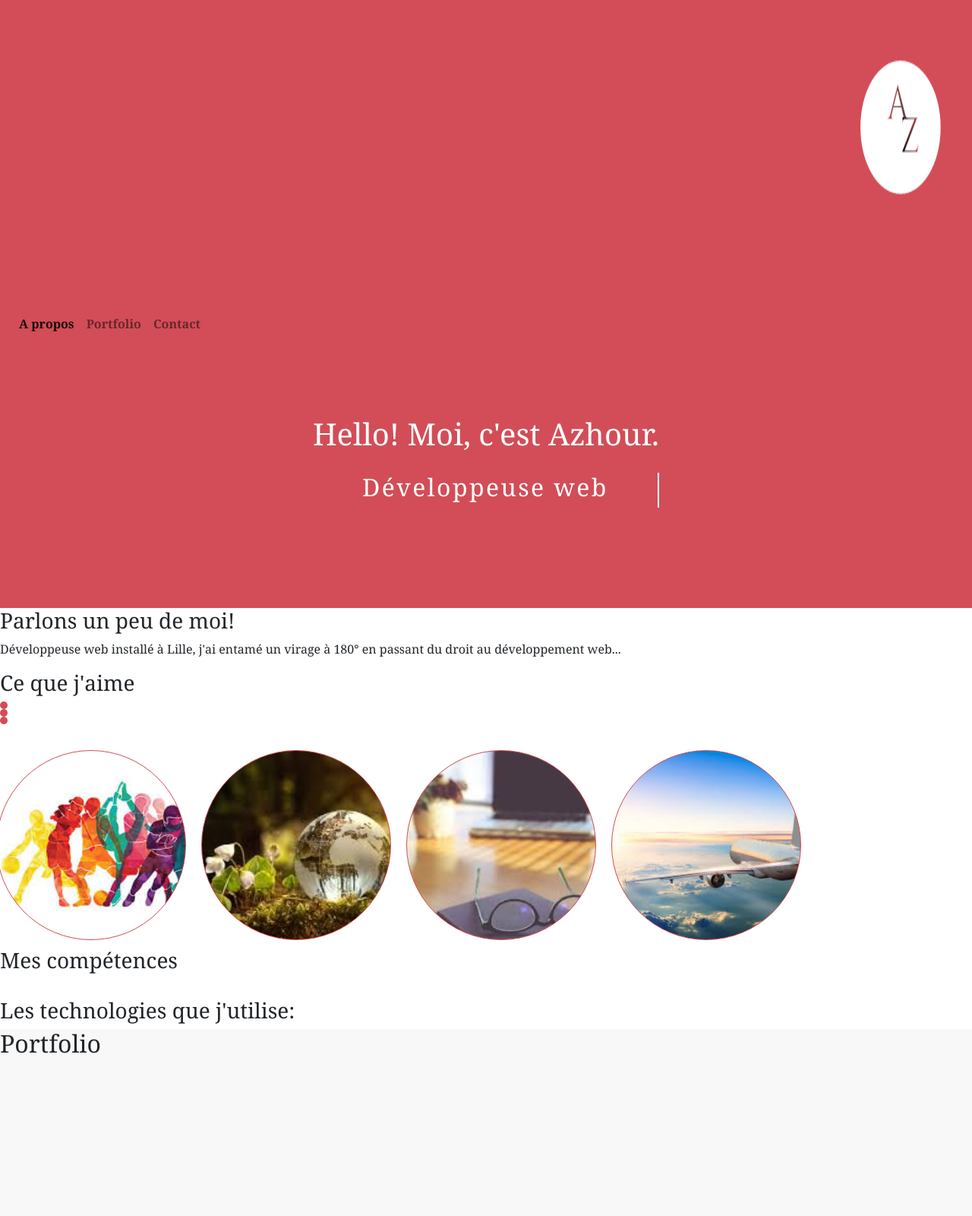
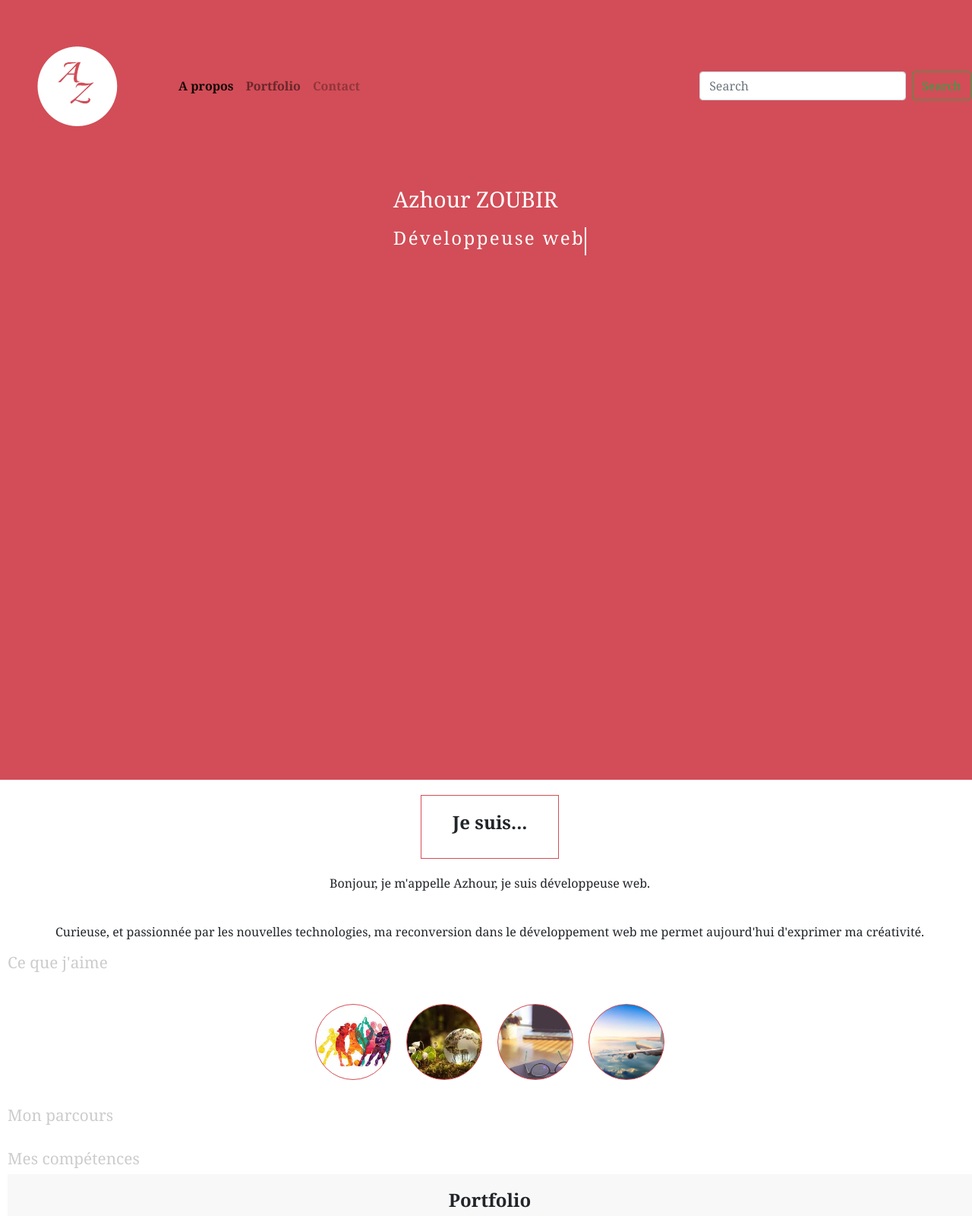
Before and after one commit to azhour/PORTFOLIO, a plain HTML site: page index.html in a window 1280 px wide. Shown: the top 1600 px of the page at 76% size. Drawn offline with nearby package versions, Linux system fonts and the light colour scheme.

Commit message:
positionnement mobile and tablet

```diff
--- a/css/main.css
+++ b/css/main.css
@@ -108,68 +108,10 @@ header{
      font-weight: bold;
    }
 
-.intro1 {
-
+  .intro{
     min-height: 100vh;
-  display: flex;
-  flex-direction: row;
-  justify-content: space-between;
-  background: #d24d57;
+    margin: 0 auto;
   }
-
-.intro {
-  margin: 0 auto;
-  text-align: center;
-}
-.portfolio{
-  min-height: 100vh;
-  background: #f8f8f8;
-}
-
-
-a:hover{
-
-  border-bottom: 5px solid white;
-
-}
-h1{
-  font-size: 2.5em;
-}
-
-.intro h2{
-  color: white;
-  font-size: 2rem;
-
-}
-
-
-
-.about [article] {
-  border-bottom: 1px solid #f1f1f1;
-  background: white;
-  color: #fff;
-
-}
-
-
-
-.contact{
-  border-bottom: 1px solid #f1f1f1;
-  background: #706f6f;
-  color: black;
-  min-height: 100vh;
-}
-
-
-  .about{
-    background: white;
-
-  }
-
-
-
-
-
 
    .typewriter {
      width: auto;
@@ -195,18 +137,47 @@ h1{
      50% { border-color: white }
    }
 
-      .hobby{
+    h1{
+      font-size: 1.8em;
+    }
+    h2{
+      font-size: 1.5em;
+    }
+    h3{                    /*je suis...*/
+      font-size: 1.5em;
+      text-align: center;
+      font-weight: bold;
+    }
+    h4{                       /*portfolio and contact */
+      font-size: 1.5em;
+      text-align: center;
+      font-weight: bold;
+      padding-top: 20px;
+    }
+    h5{           /* skills and cv */
+      font-size: 1.3em;
+      color: #CCC;
+    }
+
+   .about-content{
+     width: 182px;
+     height: 84px;
+     background: white;
+     border:1px solid #d24d57;
+     margin: 20px auto;
+     padding-top: 21px;
+     text-align: center;
+   }
+   .about-content:hover{
+     background: #d24d57;
+     color: white;
+     border: 1px solid white;
+   }
+
+   .hobby, .hobby1{
      margin: auto;
    }
-
-      .bounce{
-        width: 10px;
-        height: 10px;
-        border-radius: 10px;
-        background: #d24d54;
-      }
-
-      .trapeze1, .trapeze2, .trapeze3, .trapeze4 {
+   .circle1, .circle2, .circle3, .circle4 { /* size of circle */
      width: 100px;
      height: 100px;
      border-radius: 100px;
@@ -214,81 +185,73 @@ h1{
      margin:10px;
    }
 
-      .trapeze1{
+   .circle1{   /* favorite pastime */
      background: url(../img/sport2.jpeg) ;
      background-size: cover;
    }
 
-      .trapeze2 {
+   .circle2 {
      background: url(../img/nature2.jpeg) ;
      background-size: cover;
    }
 
 
-            .trapeze3 {
+   .circle3 {
      background: url(../img/teatime.jpeg) ;
      background-size: cover;
    }
 
 
-                  .trapeze4 {
+   .circle4 {
      background: url(../img/travel.jpeg) ;
      background-size: cover;
    }
 
+    p{
+      text-align: center;
+    }
+    .portfolio{
+      min-height: 100vh;
+      background: #f8f8f8;
+      }
+      form{
+        margin-top: 20px;
+      }
+    footer{
+      background: grey;
+      margin:0 auto;
+    }
+    footer p{
+      color: white;
+      font-weight: bold;
+      margin:0 auto;
+    }
 
-      .trapeze p{
-        transform: rotate(-45deg);
+      /* Media queries */
+
+      /* Small devices (landscape phones, 576px and up)*/
+      @media (min-width: 576px) {
+        .hobby1{
+          justify-content: center;
+        }
 
        }
 
-
-       Small devices (landscape phones, 576px and up)
-      @media (min-width: 576px) {
-
+      /* Medium devices (tablets, 768px and up)*/
+      @media (min-width: 768px) {
+      body{
+        margin-left: 10px;
+      }
 
       }
 
-       Medium devices (tablets, 768px and up)
-      @media (min-width: 768px) {
-          h2{
-            font-size: 2em;
-          }
-          h1{
-            font-size: 3em;
-          }
-          .trapeze1, .trapeze2, .trapeze3, .trapeze4 {
-          width: 150px;
-          height: 150px;
-        border-radius: 150px;
-          border:1px solid #d24d54;
-          margin:10px;
-          }
+      /* Large devices (desktops, 992px and up)*/
+      @media (min-width: 992px) {
+
       }
 
-       Large devices (desktops, 992px and up)
-      @media (min-width: 992px) { ... }
-      .trapeze1, .trapeze2, .trapeze3, .trapeze4 {
-      width: 200px;
-      height: 200px;
-    border-radius: 200px;
-      border:1px solid #d24d54;
-      margin:10px;
-      }
-
-       Extra large devices (large desktops, 1200px and up)
-      @media (min-width: 1200px) { ... }
-
-
-      .trapeze1, .trapeze2, .trapeze3, .trapeze4 {
-      width: 250px;
-      height: 250px;
-      border-radius: 250px;
-      border:1px solid #d24d54;
-      margin:10px;
-      }
-
-
+       /*Extra large devices (large desktops, 1200px and up)*/
+      @media (min-width: 1200px) {
 
 
 
--- a/index.html
+++ b/index.html
@@ -10,6 +10,8 @@
 
   <link rel="manifest" href="site.webmanifest">
   <link rel="apple-touch-icon" href="icon.png">
+  <link rel="icon" type="image/gif" href="../img/logo3.ico" />
+
   <!-- Place favicon.ico in the root directory -->
   <link rel="stylesheet" href="https://stackpath.bootstrapcdn.com/bootstrap/4.1.2/css/bootstrap.min.css" integrity="sha384-Smlep5jCw/wG7hdkwQ/Z5nLIefveQRIY9nfy6xoR1uRYBtpZgI6339F5dgvm/e9B" crossorigin="anonymous">
   <link rel="stylesheet" href="css/normalize.css">
@@ -22,103 +24,102 @@
   <![endif]-->
 
   <!-- Add your site or application content here -->
-
-<header class=" row intro1">
-  <<img src="img/logo.png" alt="logo">
+<header class="row">
   <nav class="navbar navbar-expand-lg navbar-light col-12">
-   <a class="navbar-brand" href=""></a>
-   <button class="navbar-toggler" type="button" data-toggle="collapse" data-target="#navbarNav" aria-controls="navbarNav" aria-expanded="false" aria-label="Toggle navigation">
+    <button class="navbar-toggler" type="button" data-toggle="collapse" data-target="#navbarTogglerDemo03" aria-controls="navbarTogglerDemo03" aria-expanded="false" aria-label="Toggle navigation">
       <span class="navbar-toggler-icon"></span>
     </button>
-   <div class="collapse navbar-collapse" id="navbarNav">
-     <ul class="navbar-nav">
+    <a class="navbar-brand" href="#"><img src="img/logo3.png" alt="logo"></a>
+
+    <div class="collapse navbar-collapse" id="navbarTogglerDemo03">
+      <ul class="navbar-nav mr-auto mt-2 mt-lg-0">
         <li class="nav-item active">
-         <a class="nav-link" href="#about">A propos <span class="sr-only">(current)</span></a>
+          <a class="nav-link" href="#Apropos">A propos<span class="sr-only">(current)</span></a>
         </li>
         <li class="nav-item">
-         <a class="nav-link" href="#portfolio">Portfolio</a>
+          <a class="nav-link" href="#Portfolio">Portfolio</a>
         </li>
         <li class="nav-item">
-         <a class="nav-link" href="#contact">Contact</a>
+          <a class="nav-link disabled" href="#Contact">Contact</a>
         </li>
       </ul>
+      <form class="form-inline my-2 my-lg-0">
+        <input class="form-control mr-sm-2" type="search" placeholder="Search" aria-label="Search">
+        <button class="btn btn-outline-success my-2 my-sm-0" type="submit">Search</button>
+      </form>
     </div>
   </nav>
 
-  <div class="intro">
-  <h1>Hello! Moi, c'est Azhour.</h1>
+  <div class="intro"><!-- page of introduction name and post-->
+  <h1>Azhour ZOUBIR</h1>
   <div class="typewriter"><h2>Développeuse web</h2></div>
 </div>
 </header>
 
 
 <div class="contain">
-
-<section class="about">
+  <section class="about" id="Apropos">
     <div class="about-content">
-    <h3>Parlons un peu de moi!</h3>
-  <p>Développeuse web installé à Lille, j'ai entamé un virage à 180° en passant du droit au développement web...</p>
+      <h3>Je suis...</h3>
+    </div>
+      <p>Bonjour, je m'appelle Azhour, je suis développeuse web.</p>
+    <br/>
+      <p>Curieuse, et passionnée par les nouvelles technologies, ma reconversion dans le développement web me permet aujourd'hui d'exprimer ma créativité. </p>
 
       <div class="hobby">
-    <h3 class="spinner">Ce que j'aime</h3>
-    <div class="bounce"></div>
-    <div class="bounce"></div>
-    <div class="bounce"></div>
-
-
-  </br>
-<div class="row">
-  <div class="trapeze1">
-  </div>
-  <div class="trapeze2">
-  </div>
-  <div class="trapeze3">
-  </div>
-  <div class="trapeze4">
+        <h5 class="spinner">Ce que j'aime</h5>
+       <br/>
+        <div class="hobby1 row"> <!-- pictures of my favorite pastime -->
+          <div class="circle1 col-xs-6"></div>
+          <div class="circle2 col-xs-6"></div>
+          <div class="circle3 col-xs-6"></div>
+          <div class="circle4 col-xs-6"></div>
         </div>
       </div>
-</div>
-    <h3>Mes compétences</h3></br>
-    <h3>Les technologies que j'utilise:</h3>
 
+      <br/>
+        <h5>Mon parcours</h5><br/>
+        <h5>Mes compétences</h5>
   </section>
 
-<section class="portfolio">
-<article>
-  <h2>Portfolio</h2>
-</article>
+  <section class="portfolio" id="Portfolio">
+      <h4>Portfolio</h4>
   </section>
 
 
-<section class="contact">
-
-
-      <!--contact info start-->
-      <div class="col-xs-12 col-sm-3 col-md-4 col-lg-4">
-        <h4>Détails</h4>
-        <p>  Lille, France</p>
-        <p> <a href="mailto:azhour.zoubir@gmail.com">azhour.zoubir@gmail.com</a></p>
-        <p>  <a href="http://azhourzoubir.fr">http://azhourzoubir.fr</a></p>
+  <section class="contact" id="Contact">
+          <h4>Laissez moi un message!</h4>
+          <form name="sentMessage" id="contactForm" method="post" action="" novalidate=""> <!-- form of contact -->
+                <div class="row control-group">
+                <div class="form-group col-xs-12 col-md-5 controls">
+                      <label for="nom">Votre nom</label>
+                      <input class="form-control" name="nom" id="nom" type="text">
                 </div>
-      <!--contact info end-->
-      <!--contact form start-->
-      <div class="col-xs-12 col-sm-9 col-md-8 col-lg-8 conForm">
-        <h4>Ecrivez-moi!</h4>
-        <div id="message"></div>
-        <form method="post" action="" name="cform" id="cform">
-          <input name="name" id="name" class="col-xs-12 col-sm-6 col-md-6 col-lg-6" placeholder="Votre nom..." type="text">
-          <input name="email" id="email" class=" col-xs-12 col-sm-6 col-md-6 col-lg-6 noMarr" placeholder="Votre email..." type="email">
-          <textarea name="comments" id="comments" cols="" rows="" class="col-xs-12 col-sm-12 col-md-12 col-lg-12" placeholder="Votre message..."></textarea>
-		      <input id="submit" name="send" class="submitBnt" value="Envoyer le message" type="submit">
+                <div class="form-group col-xs-12 col-md-5 controls">
+                      <label for="email">Votre Email</label>
+                      <input class="form-control" name="email" id="email"  type="email">
+                </div>
+          </div>
+          <div class="row control-group">
+                <div class="form-group col-xs-12 col-md-5 controls">
+                      <label for="message">Votre message</label>
+                      <textarea rows="5" class="form-control" name="message" id="message"></textarea>
+                </div>
+          </div>
+        </br>
+                <div id="success"></div>
+                    <div class="row">
+                        <div class="form-group col-xs-10 SendButton">
+                              <button type="submit" class="btn btn-success btn-lg"><span class="glyphicon glyphicon-send" aria-hidden="true"></span> Envoyer</button>
+                        </div>
+                    </div>
           </form>
-      </div>
-      <!--contact form end-->
-
-
   </section>
 </div>
-</div>
 
+<footer>
+  <p>Rejoignez moi sur les réseaux sociaux:</p>
+</footer>
 
 
   <script src="js/vendor/modernizr-3.6.0.min.js"></script>
```
Also changed, not shown: img/favicon.ico (renamed from favicon.ico), img/favicon3.ico (added), img/icon.png (renamed from icon.png), img/logo2.png (added), img/logo3.ico (added), img/logo3.png (added), img/tile-wide.png (renamed from tile-wide.png), img/tile.png (renamed from tile.png). Lines whose indentation alone changed are shown as unchanged.
